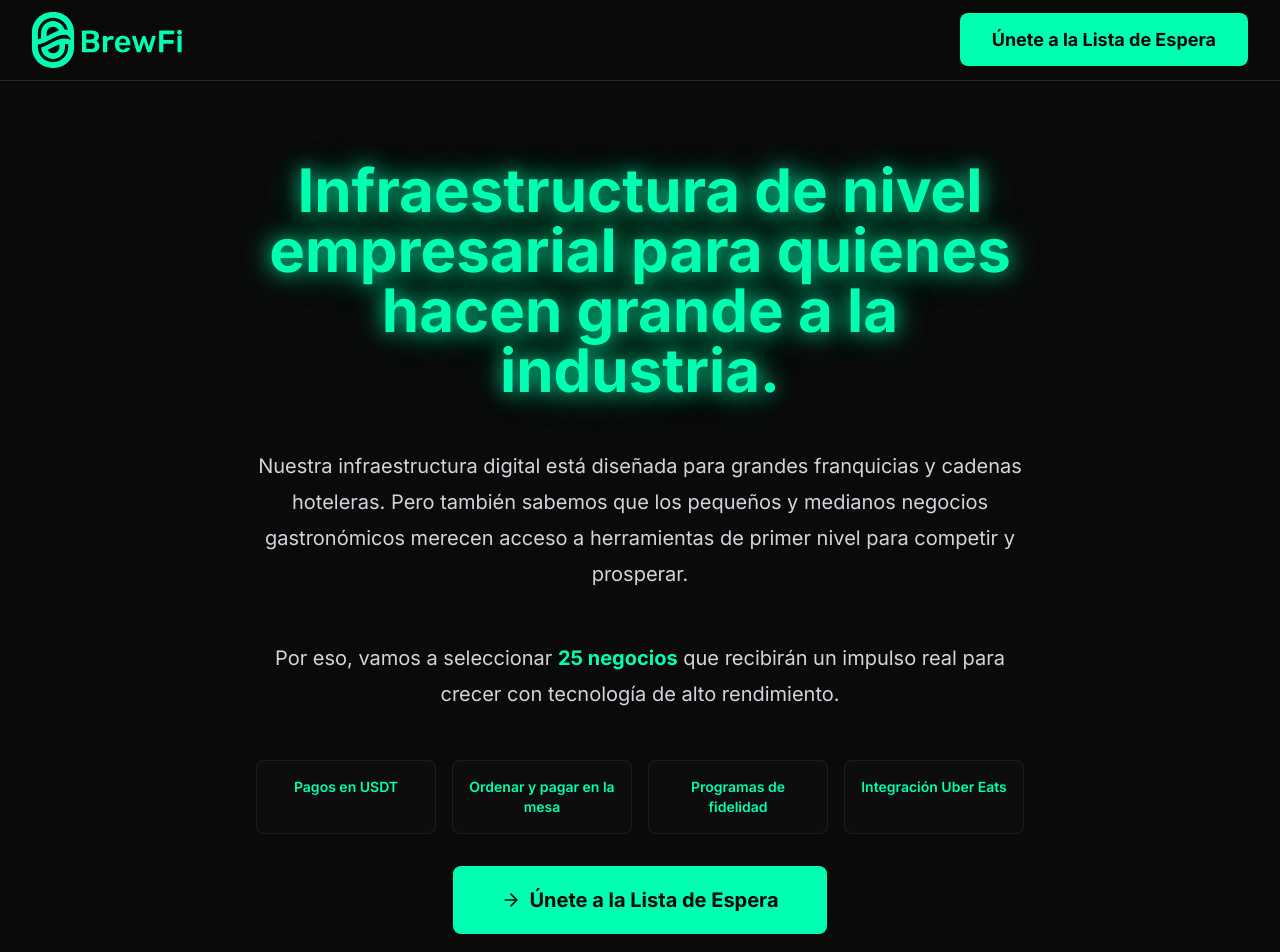
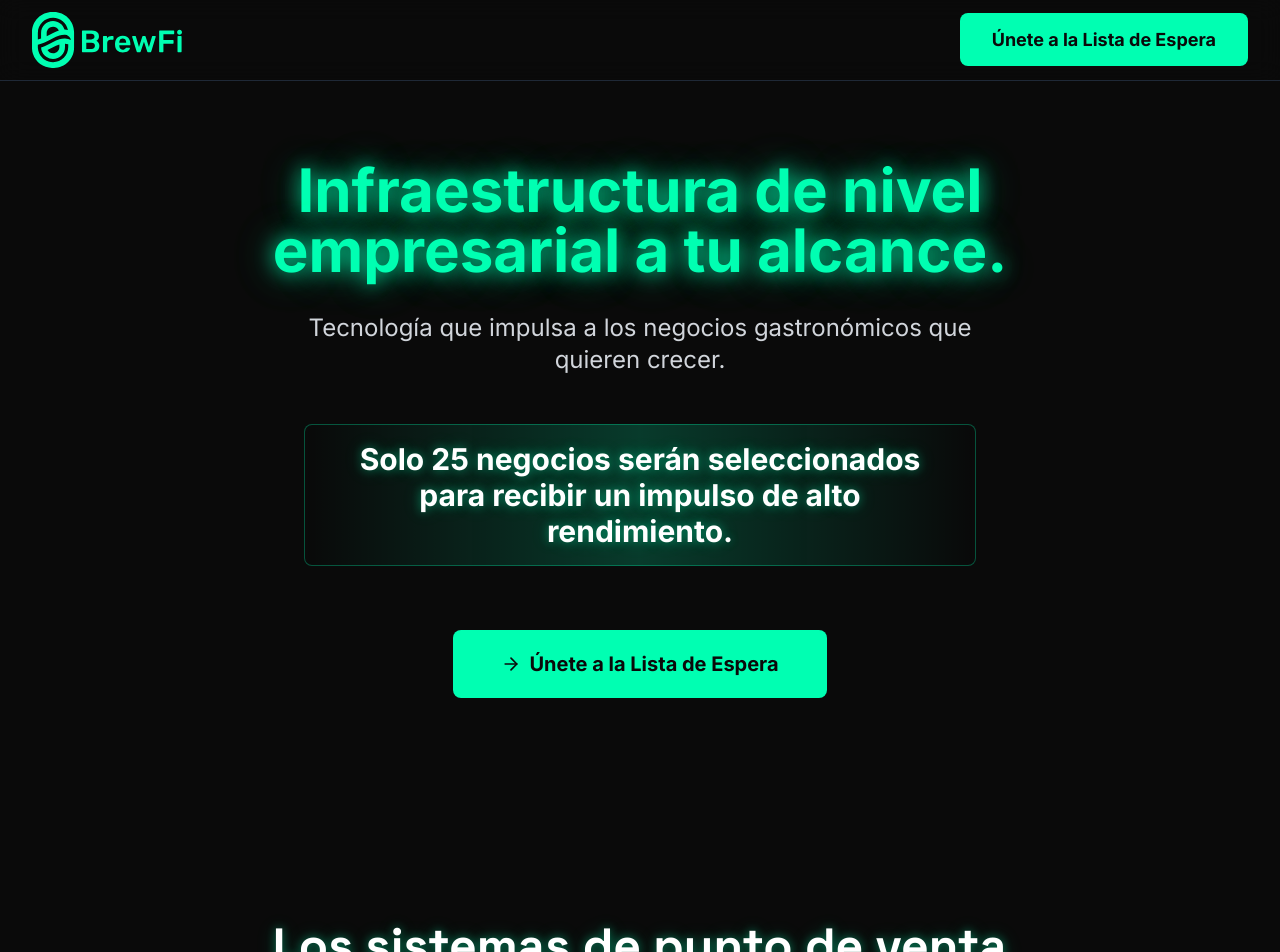
Before and after one commit to zleypner/brewfi_landing, a Next.js app: page / in a window 1280 px wide. Shown: the top 952 px of the page. Built offline with nearby package versions, Linux system fonts and the light colour scheme.

Commit message:
[ Feature ] Adding animations

```diff
--- a/app/page.tsx
+++ b/app/page.tsx
@@ -28,44 +28,49 @@ import {
 export default function Home() {
   return (
     <div className="min-h-screen">
-      {/* Hero Section - El Héroe */}
-      <section className="section-container pt-32 md:pt-40 text-center">
+      {/* Hero Section - Mobile-First Story Pattern */}
+      <section className="relative pt-32 md:pt-40 pb-24 md:pb-32 px-6">
         <div className="max-w-3xl mx-auto">
-          {/* Mission Statement with Improved Hierarchy */}
-          <div className="space-y-8 md:space-y-12 mb-12">
-            {/* H2 - Section Title */}
-            <h1 className="text-4xl md:text-5xl lg:text-6xl font-bold text-brewfi-green glow-text animate-glow leading-tight">
-              Infraestructura de nivel empresarial para quienes hacen grande a la industria.
+          {/* Hero Content - Mobile Optimized */}
+          <div className="flex flex-col gap-8 text-center">
+
+            {/* H1 - Strong Title - Mobile First */}
+            <h1 className="text-3xl md:text-5xl lg:text-6xl font-bold text-brewfi-green glow-text animate-glow leading-tight max-w-[90vw] md:max-w-full mx-auto">
+              Infraestructura de nivel empresarial a tu alcance.
             </h1>
 
-            {/* Body Text - Mission Statement */}
-            <p className="text-base md:text-lg lg:text-xl text-gray-300 leading-relaxed" style={{ lineHeight: '1.8' }}>
-              Nuestra infraestructura digital está diseñada para grandes franquicias y cadenas hoteleras.
-              Pero también sabemos que los pequeños y medianos negocios gastronómicos merecen acceso a herramientas de primer nivel para competir y prosperar.
+            {/* Support Text - Smaller, easier to read */}
+            <p className="text-lg md:text-xl lg:text-2xl text-gray-300 leading-relaxed max-w-[90vw] md:max-w-2xl mx-auto">
+              Tecnología que impulsa a los negocios gastronómicos que quieren crecer.
             </p>
 
-            {/* Body Text - Call to Action */}
-            <p className="text-base md:text-lg lg:text-xl text-gray-300 leading-relaxed" style={{ lineHeight: '1.8' }}>
-              Por eso, vamos a seleccionar <strong className="text-brewfi-green font-bold">25 negocios</strong> que recibirán un impulso real para crecer con tecnología de alto rendimiento.
-            </p>
+            {/* Bold Highlight - High Contrast */}
+            <div className="my-4">
+              <p className="text-xl md:text-2xl lg:text-3xl font-bold text-white bg-gradient-to-r from-transparent via-brewfi-green/20 to-transparent py-4 px-6 rounded-lg border border-brewfi-green/30 glow-text-subtle max-w-[90vw] md:max-w-2xl mx-auto">
+                Solo 25 negocios serán seleccionados para recibir un impulso de alto rendimiento.
+              </p>
+            </div>
+
           </div>
+        </div>
 
-          <div className="grid grid-cols-2 md:grid-cols-4 gap-4 max-w-3xl mx-auto mb-8">
-            <div className="text-center p-4 bg-brewfi-darkGray/30 rounded-lg border border-brewfi-green/10 hover:border-brewfi-green/30 transition-all">
-              <p className="text-brewfi-green font-semibold text-sm">Pagos en USDT</p>
-            </div>
-            <div className="text-center p-4 bg-brewfi-darkGray/30 rounded-lg border border-brewfi-green/10 hover:border-brewfi-green/30 transition-all">
-              <p className="text-brewfi-green font-semibold text-sm">Ordenar y pagar en la mesa</p>
-            </div>
-            <div className="text-center p-4 bg-brewfi-darkGray/30 rounded-lg border border-brewfi-green/10 hover:border-brewfi-green/30 transition-all">
-              <p className="text-brewfi-green font-semibold text-sm">Programas de fidelidad</p>
-            </div>
-            <div className="text-center p-4 bg-brewfi-darkGray/30 rounded-lg border border-brewfi-green/10 hover:border-brewfi-green/30 transition-all">
-              <p className="text-brewfi-green font-semibold text-sm">Integración Uber Eats</p>
-            </div>
-          </div>
+        {/* Sticky CTA - Mobile Only, Fixed Bottom */}
+        <div className="fixed bottom-0 left-0 right-0 z-50 p-4 bg-gradient-to-t from-brewfi-dark via-brewfi-dark to-transparent md:hidden">
+          <Link
+            href="/waitlist"
+            className="btn-primary w-full flex items-center justify-center gap-2 text-lg py-4 rounded-xl shadow-2xl"
+          >
+            <ArrowRight className="w-5 h-5" />
+            Unirme a la lista de espera
+          </Link>
+        </div>
 
-          <Link href="/waitlist" className="btn-primary inline-flex items-center gap-2 text-xl px-12 py-5">
+        {/* Desktop CTA - Centered, Not Sticky */}
+        <div className="hidden md:flex justify-center mt-12">
+          <Link
+            href="/waitlist"
+            className="btn-primary inline-flex items-center gap-2 text-xl px-12 py-5"
+          >
             <ArrowRight className="w-5 h-5" />
             Únete a la Lista de Espera
           </Link>
```
